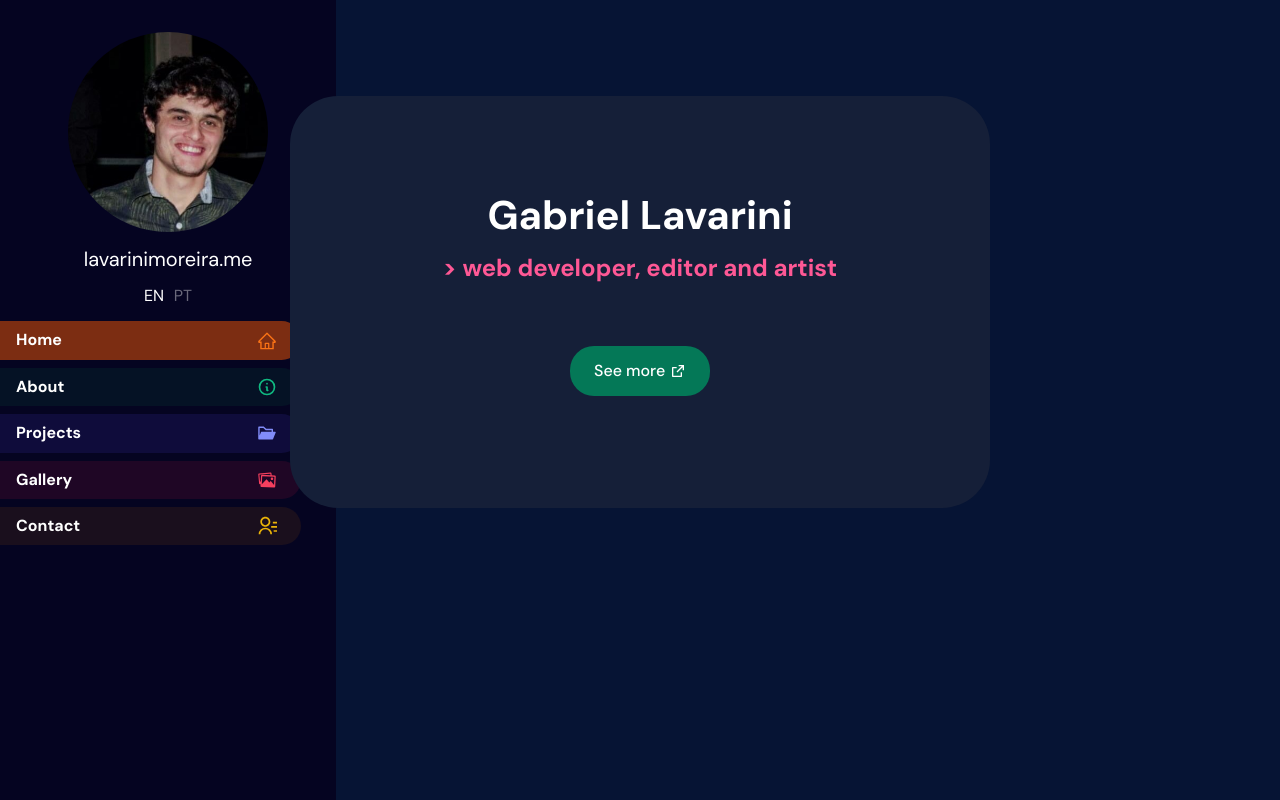
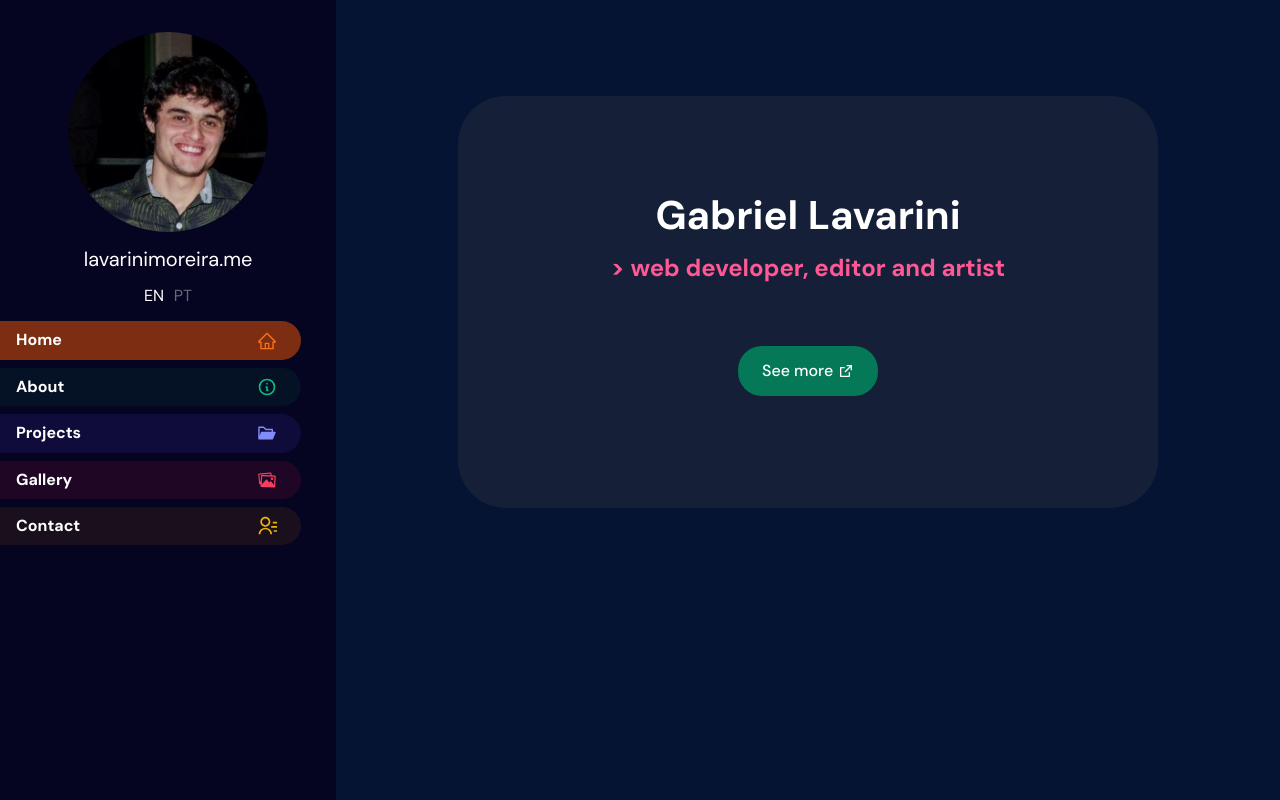
Before and after one commit to lavarinimoreira/portfolio-midjourney, a React (Create React App) app: page / in a window 1280 px wide. Built offline with nearby package versions, Linux system fonts and the light colour scheme.

Commit message:
updating medias: home

```diff
--- a/src/components/styles/home.ts
+++ b/src/components/styles/home.ts
@@ -27,25 +27,25 @@ export const HomeContainer = styled.div`
         color: ${({ theme }) => theme.colors.pink};
     }
 
-    @media (max-width: 1250px) {
+    @media (max-width: 1373px) {
         & {
-            width: fit-content;
-            margin: 6rem 0 0 2rem;
+            margin: 6rem 0 0 10.5rem;
         }
     }
 
-    @media (max-width: 1000px) {
+    @media (max-width: 1045px) {
         & {
-            padding-left: 1rem;
-            padding-right: 1rem;
+            width: 600px;
+            margin-left: 13.5rem;
         }
     }
 
-    @media (max-width: 895px) {
+    @media (max-width: 954px) {
         & {
-            margin: 2rem 1rem 0 1rem;
-            padding: 1rem;
+            margin-left: 23rem;
+            padding: 0 2rem 2rem 2rem;
             text-align: center;
+            width: fit-content;
         }
 
         h1 {
@@ -58,6 +58,13 @@ export const HomeContainer = styled.div`
         }
     }
 
+    @media (max-width: 750px) {
+        margin-top: 30rem;
+        margin-left: 0;
+
+        left: calc(50% - 162px);
+    }
+
     @media (max-width: 375px) {
         h1 {
             font-size: 1.5rem;
```
Also changed, not shown: 1 other file (tests, documents, lock files or other folders).
